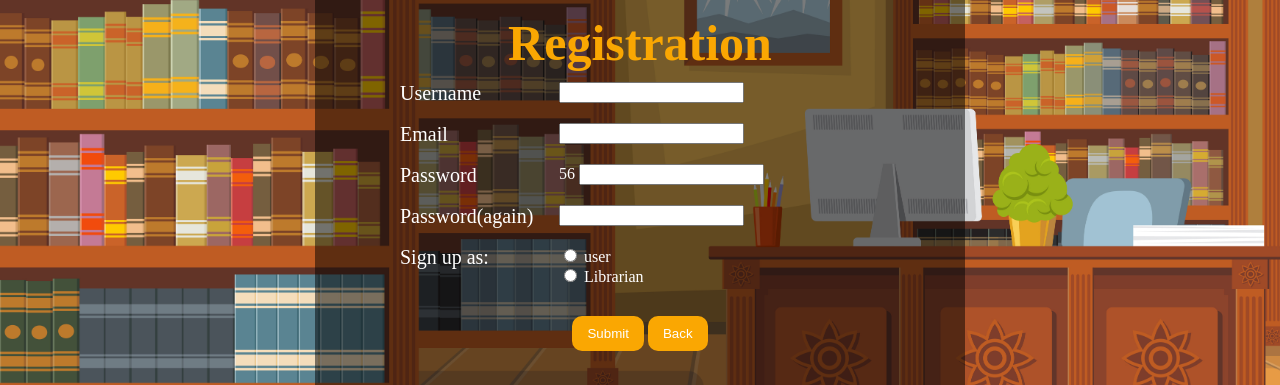
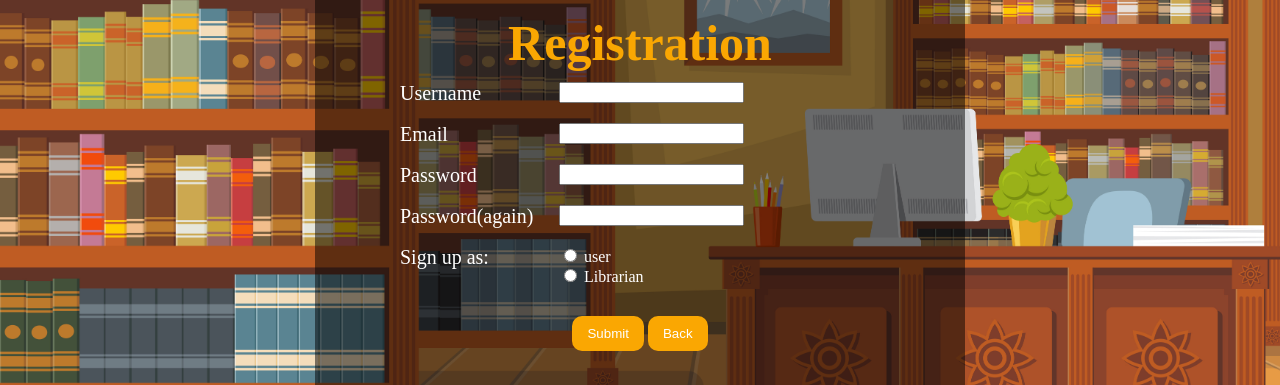
Before and after one commit to Abduallah-Kadry/WebProject, a Django app: page /register/ in a window 1280 px wide. Shown: the part 210-595 px from the top of the page. Run offline with Django 3.2, Linux system fonts and the light colour scheme.

Commit message:
This django project

```diff
--- a/LibraryApp/templates/LibraryApp/registration.html
+++ b/LibraryApp/templates/LibraryApp/registration.html
@@ -5,12 +5,13 @@
         <div>
             <label>Username</label>
             <input type="text"><br>
-        </div><div>
+        </div>
+        <div>
             <label>Email</label>
             <input type="text"><br>
         </div>
 
-        <div>56
+        <div>
             <label>Password</label>
             <input type="password"><br>
         </div>
```
